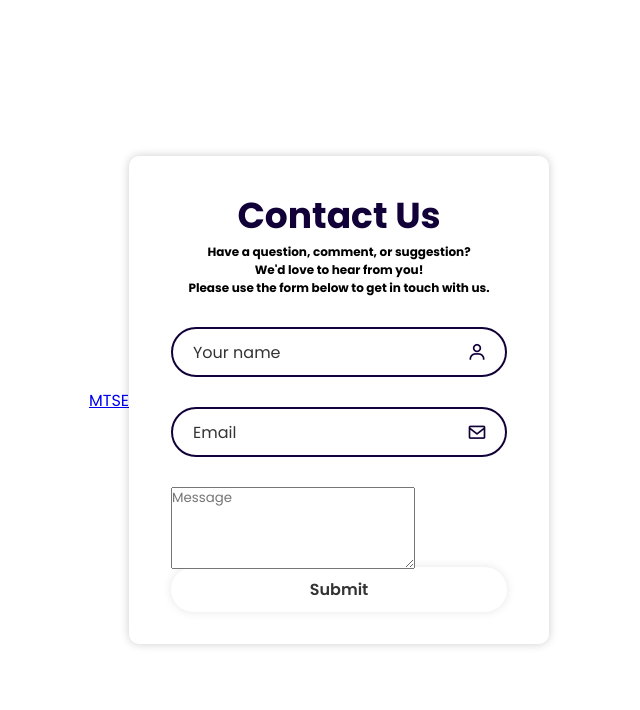
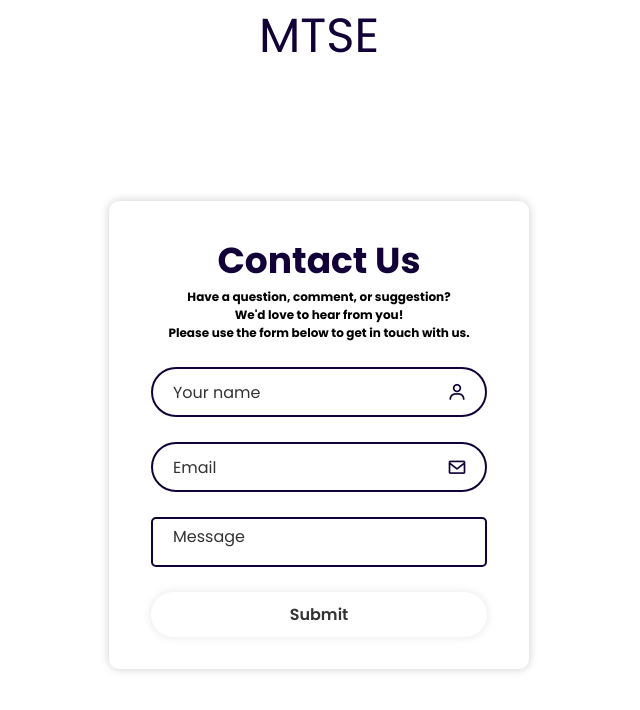
Before and after one commit to CatalinaHohleva/TW_Project, a plain HTML site: page source/Pages/ContactUs.html in a window 1280 px wide. Shown: the whole page, without its empty margins (321-961 px from the left). Drawn offline with nearby package versions, Linux system fonts and the light colour scheme; files that its build step writes are made by us from their sources.

Commit message:
Update registration_process.css

```diff
--- a/source/Styles/registration_process.css
+++ b/source/Styles/registration_process.css
@@ -15,39 +15,24 @@ body {
     background: rgb(255, 255, 255);
 }
 
-.login-logo-sign-in a {
-    position: absolute;
-    top: 60px;
+.login-logo {
+    text-align: center;
+    position: fixed;
+    top: 0;
     left: 50%;
     transform: translateX(-50%);
-    /*text-align: center;*/
-    /*display: block;*/
-    font-size: 3em;
-    color: rgb(18, 1, 56);
-    text-decoration: none;
+    width: 100%;
+    z-index: 999;
 }
 
-.login-logo-register a {
-    position: absolute;
-    top: 5px;
-    left: 50%;
-    transform: translateX(-50%);
-    font-size: 3em;
-    color: rgb(18, 1, 56);
-    text-decoration: none;
-}
-
-.login-logo-password-recovery a {
-    position: absolute;
-    top: 100px;
-    left: 50%;
-    transform: translateX(-50%);
+.login-logo a {
     font-size: 3em;
     color: rgb(18, 1, 56);
     text-decoration: none;
 }
 
 .wrapper {
+    margin-top: 70px;
     width: 420px;
     background: transparent;
     border: 2px solid rgba(255, 255, 255, .2);
@@ -78,7 +63,7 @@ body {
     position: relative;
     width: 100%;
     height: 50px;
-    margin: 30px 0;
+    margin: 25px 0;
 }
 
 .input-box input {
@@ -94,7 +79,26 @@ body {
     padding: 20px 45px 20px 20px;
 }
 
+.input-box textarea {
+    background: transparent;
+    border: none;
+    outline: none;
+    border: 2px solid rgb(18, 1, 56);
+    border-radius: 40px;
+    font-size: 16px;
+    color: #333;
+    padding: 5px 45px 20px 20px;
+    width: 100%;
+    height: 50px;
+    border-radius: 5px;
+    resize: none;
+}
+
 .input-box input::placeholder {
+    color: #333;
+}
+
+.input-box textarea::placeholder {
     color: #333;
 }
 
```
